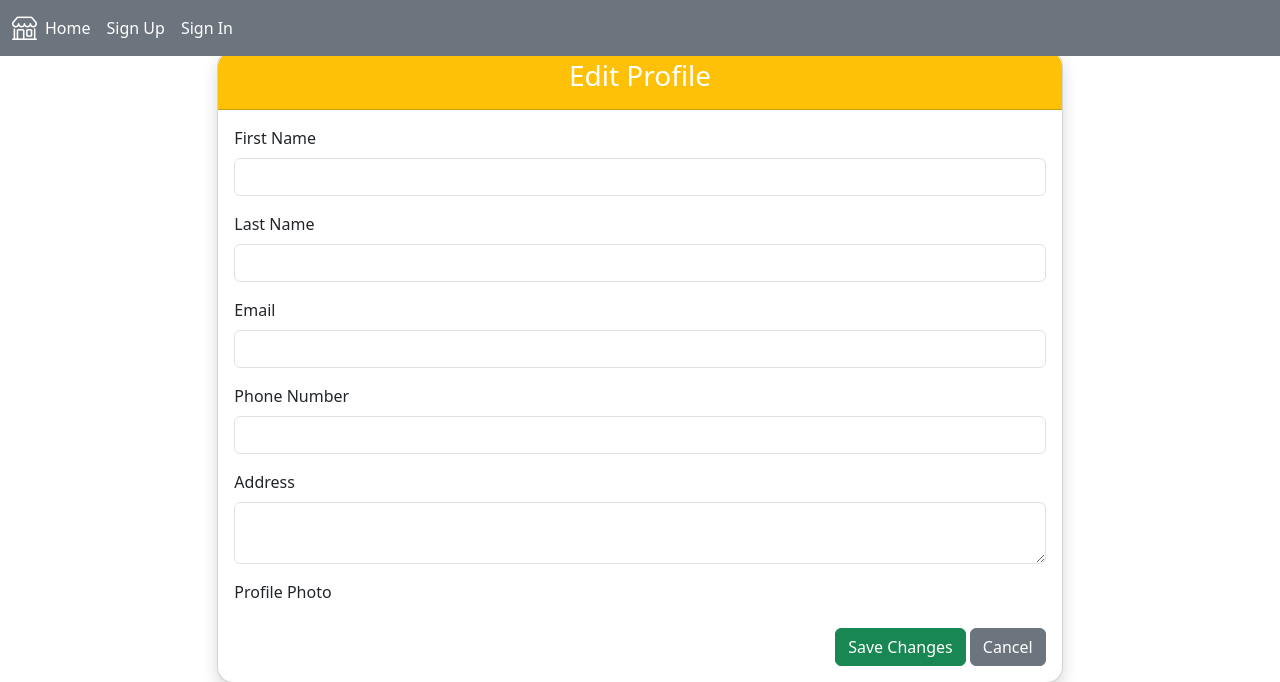
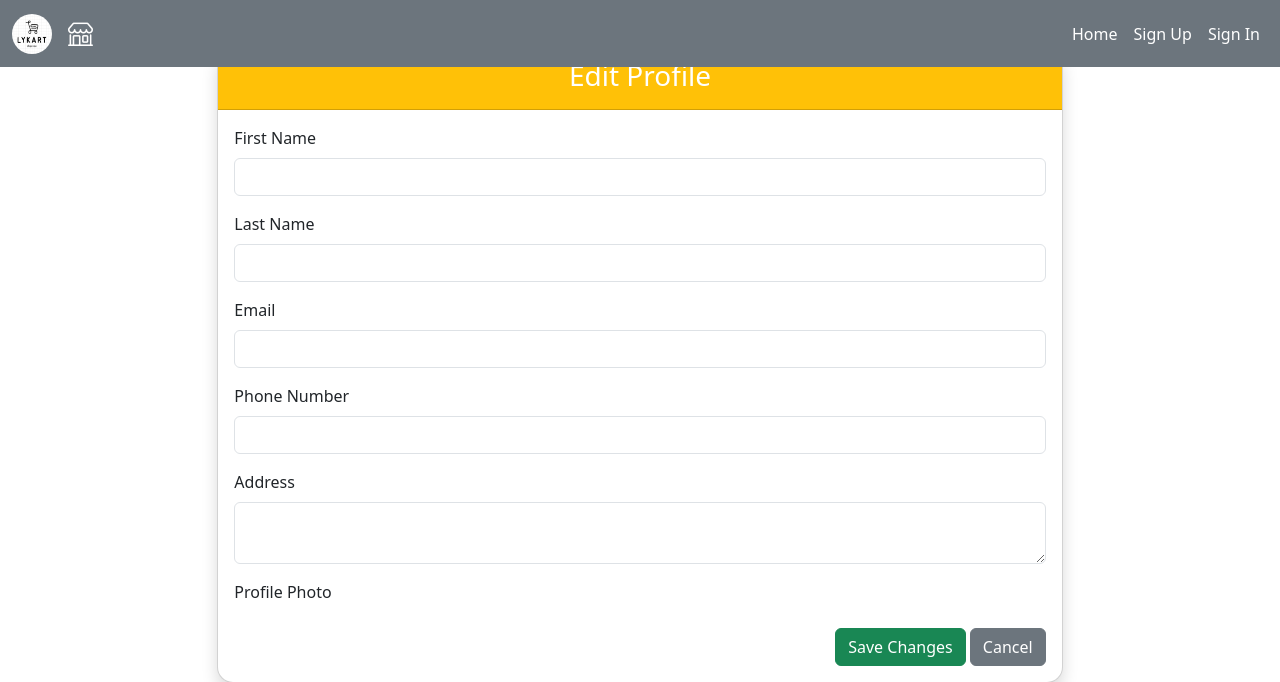
Before and after one commit to Likhith207/final-project, a Django app: template authentication/templates/edit_profile.html in a window 1280 px wide. Shown: the top 682 px of the page. Run offline with Django 5.2, Linux system fonts and the light colour scheme; the template is opened without the code that fills it, so the values that code supplies are empty; some libraries are stand-ins or nearby versions.

Commit message:
logo added

```diff
--- a/mainapp/templates/includes/header.html
+++ b/mainapp/templates/includes/header.html
@@ -2,12 +2,15 @@
 
 <nav class="navbar navbar-expand-lg bg-secondary">
   <div class="container-fluid">
+     <a class="navbar-brand me-3" href="{% url 'homepage' %}">
+      <img src="{% static 'images\logo.png' %}" alt="Logo" width="40" height="40" class="d-inline-block align-text-top rounded-circle">
+    </a>
     <i class="bi bi-shop"></i>
     <button class="navbar-toggler text-dark" type="button" data-bs-toggle="collapse" data-bs-target="#navbarSupportedContent" aria-controls="navbarSupportedContent" aria-expanded="false" aria-label="Toggle navigation">
       <span class="navbar-toggler-icon"></span>
     </button>
     <div class="collapse navbar-collapse" id="navbarSupportedContent">
-      <ul class="navbar-nav me-auto mb-2 mb-lg-0">
+      <ul class="navbar-nav ms-auto mb-2 mb-lg-0">
         <li class="nav-item">
           <a class="nav-link active text-white" aria-current="page" href="{% url 'homepage' %}">Home</a>
         </li>
```
Also changed, not shown: static/images/logo.png (added).
